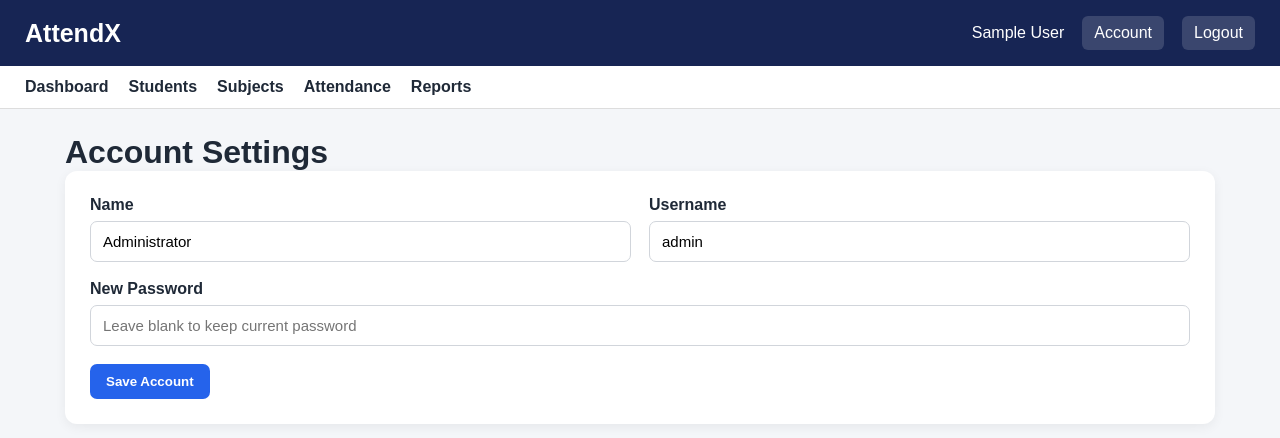
After one commit to nyadav011222-eng/Nandani-yadav, a Flask app: page /account in a window 1280 px wide. The commit adds this page. Shown: the top 438 px of the page. Run offline with Flask 3, Linux system fonts and the light colour scheme; the visitor is signed in with stand-in values (Sample User, id 1); data comes from the database, SQL or seed files in the repository.

Commit message:
Add files via upload

```diff
--- /dev/null
+++ b/templates/account.html
@@ -0,0 +1,30 @@
+{% extends "base.html" %}
+
+{% block content %}
+
+<h1>Account Settings</h1>
+
+<div class="panel account-panel">
+    <form method="POST" class="form-grid">
+        <div>
+            <label for="full-name">Name</label>
+            <input id="full-name" name="full_name" value="{{ user['full_name'] }}" required>
+        </div>
+
+        <div>
+            <label for="username">Username</label>
+            <input id="username" name="username" value="{{ user['username'] }}" required>
+        </div>
+
+        <div class="full">
+            <label for="password">New Password</label>
+            <input id="password" name="password" type="password" minlength="6" placeholder="Leave blank to keep current password">
+        </div>
+
+        <div class="full">
+            <button class="btn primary" type="submit">Save Account</button>
+        </div>
+    </form>
+</div>
+
+{% endblock %}
--- a/templates/base.html
+++ b/templates/base.html
@@ -26,6 +26,7 @@
 
     <div class="user-area">
         {{ session.get('full_name') }}
+        <a href="{{ url_for('account') }}">Account</a>
         <a href="{{ url_for('logout') }}">Logout</a>
     </div>
 
```
